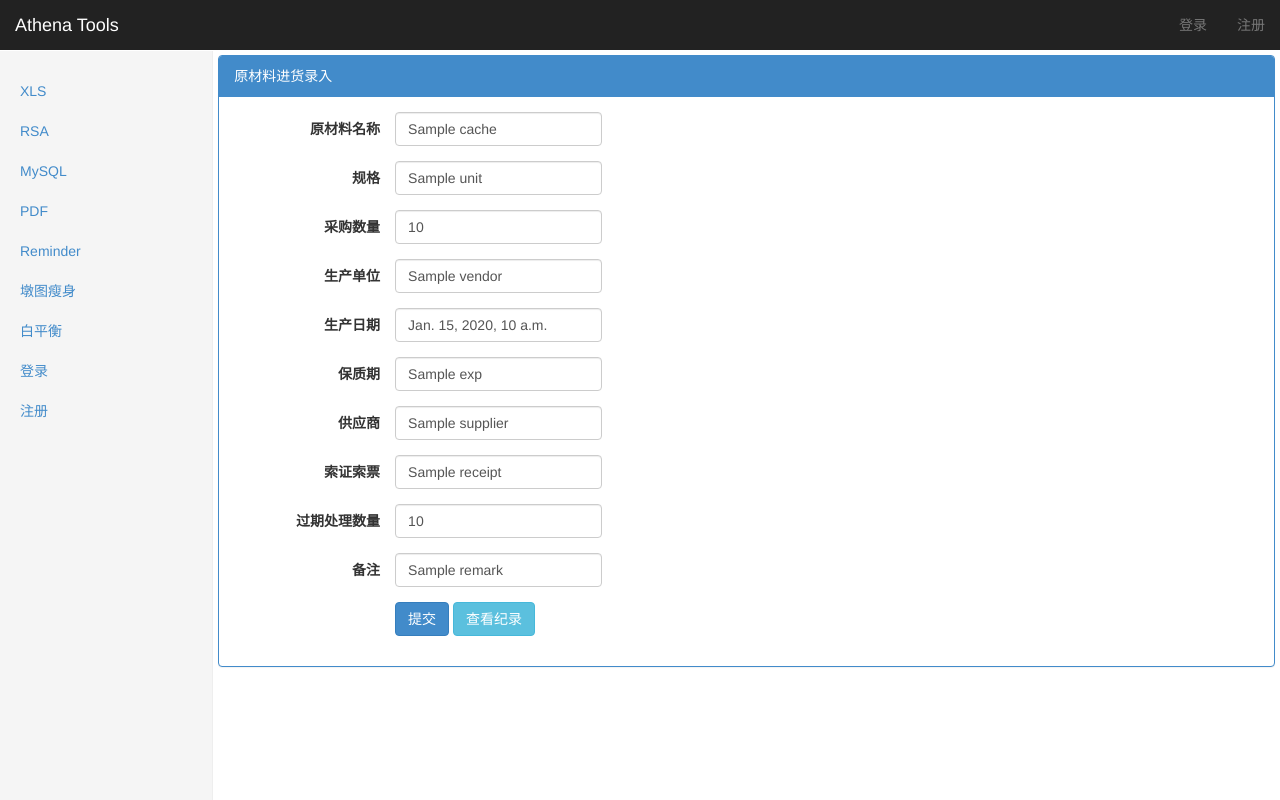
After one commit to taojy123/AthenaTools, a Django app: template templates/purchase_entry.html in a window 1280 px wide. The commit adds this page. Run offline with Django 3.2, Linux system fonts and the light colour scheme; the template is opened without the code that fills it: most values are stand-ins (such as "Sample title", 1, 10 or a date in 2020); some libraries are stand-ins or nearby versions.

Commit message:
purchase lsit

```diff
--- a/athenatools/urls.py
+++ b/athenatools/urls.py
@@ -38,6 +38,8 @@ urlpatterns = [
     url(r'^wb/$', wb),
 
     url(r'^purchase/statistics/$', purchase_statistics),
+    url(r'^purchase/entry/$', purchase_entry),
+    url(r'^purchase/list/$', purchase_list),
     url(r'^gopro/$', gopro),
 
     url(r'^login/$', login),
--- a/templates/base.html
+++ b/templates/base.html
@@ -31,6 +31,9 @@
         .form_datetime{
             float: left;
         }
+        .sub-header{
+          margin-top: 2px;
+        }
         {% if not request.user.is_staff %}
             .staff_required{
                 display: none !important;
@@ -59,7 +62,13 @@
         </div>
         <div id="navbar" class="navbar-collapse collapse">
             <ul class="nav navbar-nav navbar-right">
-                <li><a href="/">Welcome</a></li>
+                {% if request.user.is_authenticated %}
+                    <li><a href="/password/">修改密码</a></li>
+                    <li><a href="/logout/">登出 {{ request.user.username }}</a></li>
+                {% else %}
+                    <li id="login"><a href="/login/">登录</a></li>
+                    <li id="register"><a href="/register/">注册</a></li>
+                {% endif %}
             </ul>
         </div><!--/.nav-collapse -->
     </div>
--- /dev/null
+++ b/templates/purchase_entry.html
@@ -0,0 +1,100 @@
+{% extends "base.html" %}
+
+
+{% block style %}
+    <style>
+        .main{
+            padding: 5px;
+        }
+    </style>
+{% endblock %}
+
+
+{% block content %}
+
+
+    <div class="panel panel-primary">
+        <div class="panel-heading">
+            原材料进货录入
+        </div>
+        <div class="panel-body">
+
+            {% if msg %}
+                <div class="alert alert-warning">
+                    {{ msg }}
+                </div>
+            {% endif %}
+
+
+            <form id="form" action="." method="POST" class="form-horizontal" enctype="multipart/form-data" >
+
+                <div class="form-group">
+                    <label class="col-xs-4 col-sm-2 control-label" >原材料名称</label>
+                    <input class="form-control" type="text" name='title' value="{{ cache.title }}">
+                </div>
+
+                <div class="form-group">
+                    <label class="col-xs-4 col-sm-2 control-label" >规格</label>
+                    <input class="form-control" type="text" name='unit' value="{{ cache.unit }}">
+                </div>
+
+                <div class="form-group">
+                    <label class="col-xs-4 col-sm-2 control-label" >采购数量</label>
+                    <input class="form-control" type="text" name='quantity' value="{{ cache.quantity }}">
+                </div>
+
+                <div class="form-group">
+                    <label class="col-xs-4 col-sm-2 control-label" >生产单位</label>
+                    <input class="form-control" type="text" name='vendor' value="{{ cache.vendor }}">
+                </div>
+
+                <div class="form-group">
+                    <label class="col-xs-4 col-sm-2 control-label" >生产日期</label>
+                    <input class="form-control" type="text" name='produced_at' value="{{ cache.produced_at }}">
+                </div>
+
+                <div class="form-group">
+                    <label class="col-xs-4 col-sm-2 control-label" >保质期</label>
+                    <input class="form-control" type="text" name='exp' value="{{ cache.exp }}">
+                </div>
+
+                <div class="form-group">
+                    <label class="col-xs-4 col-sm-2 control-label" >供应商</label>
+                    <input class="form-control" type="text" name='supplier' value="{{ cache.supplier }}">
+                </div>
+
+                <div class="form-group">
+                    <label class="col-xs-4 col-sm-2 control-label" >索证索票</label>
+                    <input class="form-control" type="text" name='receipt' value="{{ cache.receipt }}">
+                </div>
+
+                <div class="form-group">
+                    <label class="col-xs-4 col-sm-2 control-label" >过期处理数量</label>
+                    <input class="form-control" type="text" name='expired_quantity' value="{{ cache.expired_quantity }}">
+                </div>
+
+                <div class="form-group">
+                    <label class="col-xs-4 col-sm-2 control-label" >备注</label>
+                    <input class="form-control" type="text" name='remark' value="{{ cache.remark }}">
+                </div>
+
+                <div class="form-group">
+                    <label  class="col-xs-4 col-sm-2 control-label" ></label>
+                    <input type="submit" name="submit" class="btn btn-primary" value="提交">
+                  <a class="btn btn-info" href="/purchase/list/">查看纪录</a>
+                </div>
+
+            </form>
+
+        </div>
+    </div>
+
+
+{% endblock %}
+
+
+{% block script %}
+    <script>
+        $("#purchase_entry").addClass('active');
+    </script>
+{% endblock %}
```
Also changed, not shown: athenatools/admin.py (+10 -6 lines), athenatools/models.py (+19 -0 lines), athenatools/views.py (+68 -1 lines), templates/purchase_list.html (added, +121 -0 lines), athenatools/migrations/0002_purchase.py (added).
